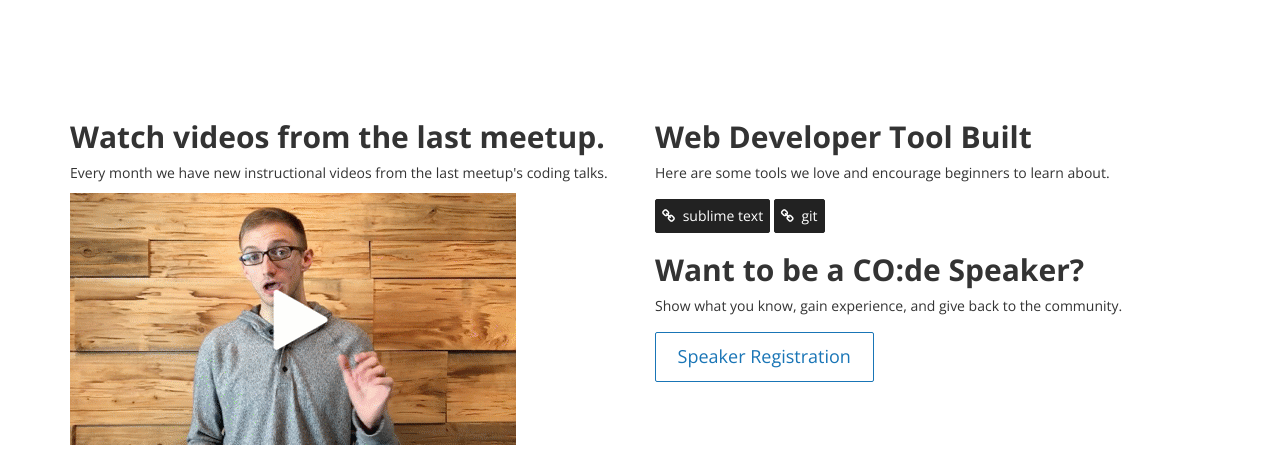
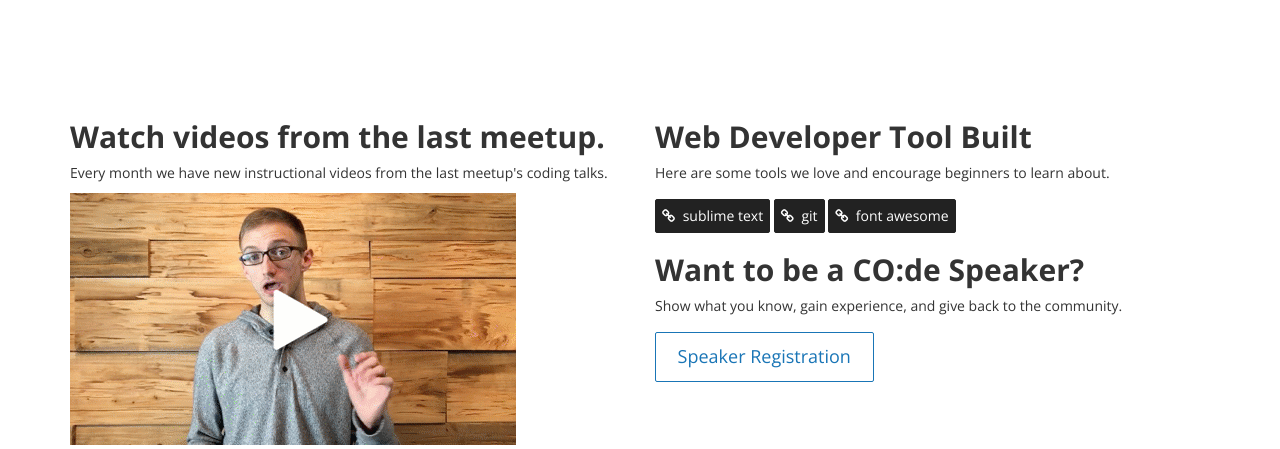
Before and after one commit to attheCO/code-site, a PHP site: page / in a window 1280 px wide. Shown: the part 513-962 px from the top of the page. Run offline with PHP 8.4, Linux system fonts and the light colour scheme; style sheets or scripts are compiled from the project's sources; some libraries are stand-ins or nearby versions.

Commit message:
adds font awesome link to web developer toolbelt

```diff
--- a/index.php
+++ b/index.php
@@ -148,6 +148,7 @@
         <p>
           <a href="https://www.sublimetext.com/3" class="btn btn-default btn-outline btn-pill"><i class="fa fa-link"></i> sublime text</a>
           <a href="https://try.github.io/levels/1/challenges/1" class="btn btn-default btn-outline btn-pill"><i class="fa fa-link"></i> git</a>
+          <a href="http://fontawesome.io/icons/" class="btn btn-default btn-outline btn-pill"><i class="fa fa-link"></i> font awesome</a>
         </p>
 
         <h2>Want to be a CO:de Speaker?</h2>
```
